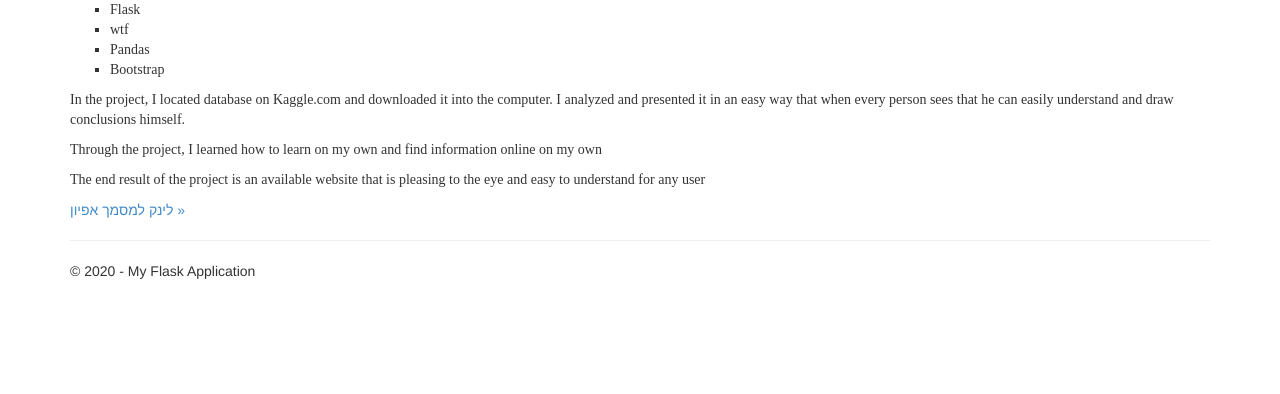
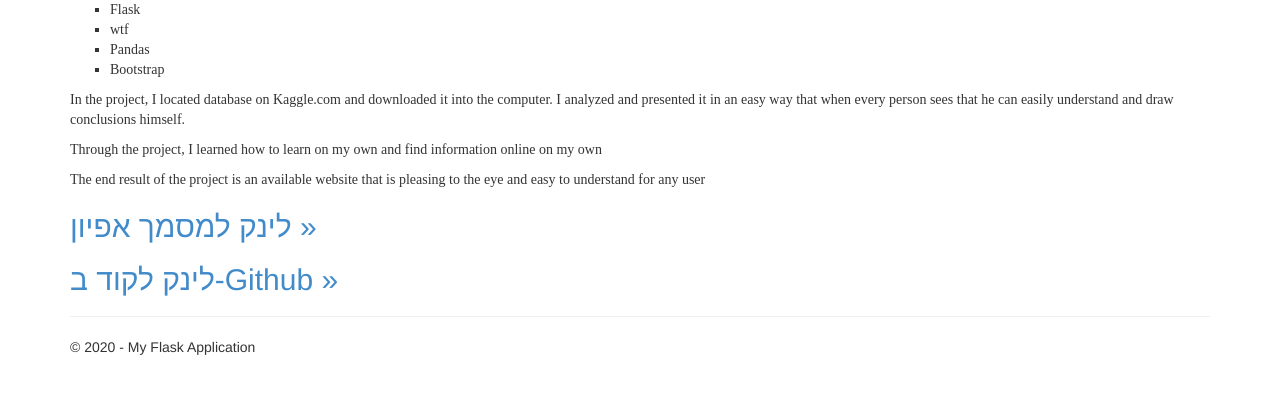
Before and after one commit to parismaman/parisfinalproject, a Flask app: page /about in a window 1280 px wide. Shown: the part 260-654 px from the top of the page. Run offline with Flask 2, Linux system fonts and the light colour scheme; parts of the project's set-up code (start-up, migrations or seed data) failed here and were passed over; some libraries are stand-ins or nearby versions.

Commit message:
הוספתי לינק לקוד בגיטהאב

```diff
--- a/parisfinalproject/parisfinalproject/templates/about.html
+++ b/parisfinalproject/parisfinalproject/templates/about.html
@@ -21,16 +21,27 @@
 <p> </p>
 <p style="font-family: David"> The elements we used in the project are: </p>
 <ul style="list-style-type:square;" ">
-    <li style="font-family: David" >Flask</li>
+    <li style="font-family: David">Flask</li>
     <li style="font-family: David">wtf</li>
     <li style="font-family: David">Pandas</li>
     <li style="font-family: David">Bootstrap</li>
 </ul>
-<p style="font-family: David"> In the project, I located database on Kaggle.com and downloaded it into the computer. I analyzed
-    and presented it in an easy way that when every person sees that he can easily understand and draw conclusions himself.</p>
+<p style="font-family: David">
+    In the project, I located database on Kaggle.com and downloaded it into the computer. I analyzed
+    and presented it in an easy way that when every person sees that he can easily understand and draw conclusions himself.
+</p>
 <p style="font-family: David"> Through the project, I learned how to learn on my own and find information online on my own </p>
 <p style="font-family: David"> The end result of the project is an available website that is pleasing to the eye and easy to understand for any user </p>
 
-<a href="https://drive.google.com/file/d/1wTByH1vFvtI1cnoUjfrW5VgkAKufk1bW/view?usp=sharing" cla
-   ss="btn btn-primary btn-large">לינק למסמך אפיון &raquo;</a>
-{% endblock %}
+
+<h2>
+    <a href="https://drive.google.com/file/d/1wTByH1vFvtI1cnoUjfrW5VgkAKufk1bW/view?usp=sharing" cla
+       ss="btn btn-primary btn-large">לינק למסמך אפיון &raquo;</a>
+     </h2>
+
+<h2>
+    <a href="https://github.com/parismaman/parisfinalproject" cla
+       ss="btn btn-primary btn-large">לינק לקוד ב-Github &raquo;</a>
+</h2>
+
+    {% endblock %}
```
